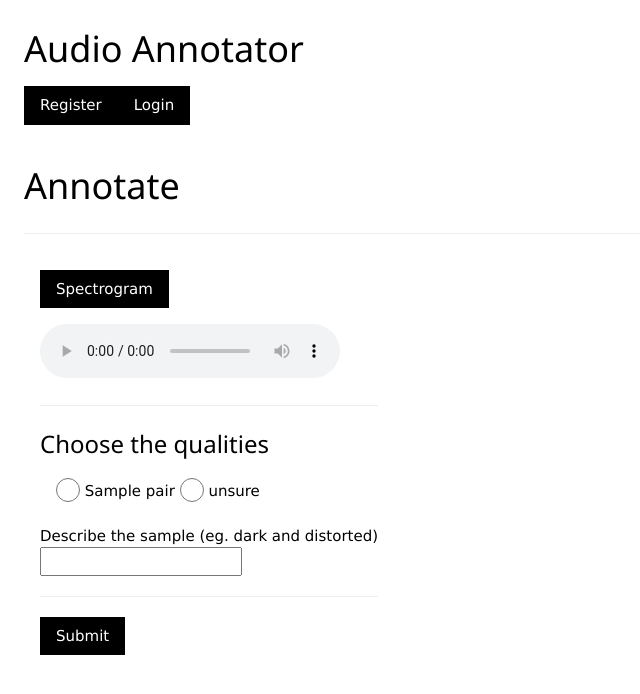
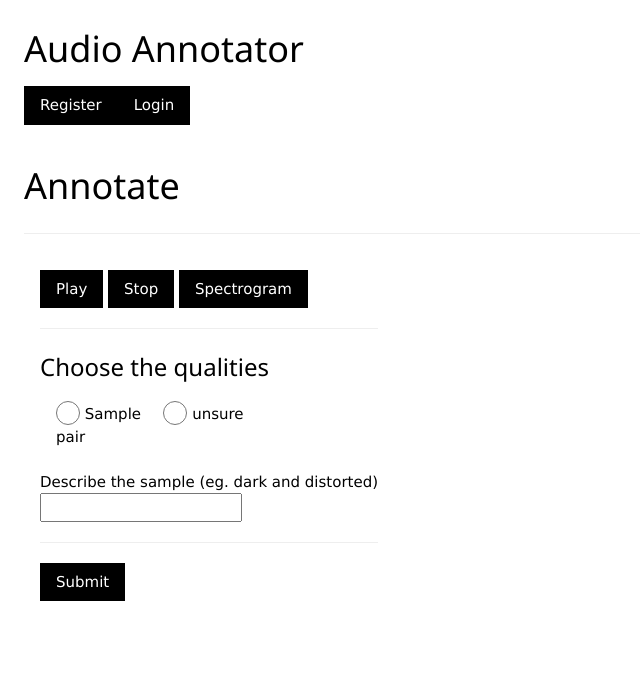
Before and after one commit to TheSoundOfAIOSR/rg_sound_generation, a Flask app: template audio_annotator/audio_annotator/templates/sample/show.html in a window 1280 px wide. Shown: the top 694 px of the page, without its empty margins (0-640 px from the left). Run offline with Flask 2, Linux system fonts and the light colour scheme; the template is opened without the code that fills it: most values are stand-ins (such as "Sample title", 1, 10 or a date in 2020).

Commit message:
annotator changes

```diff
--- a/audio_annotator/audio_annotator/qualities.py
+++ b/audio_annotator/audio_annotator/qualities.py
@@ -1,5 +1,5 @@
 qualities = ('bright', 'dark', 'full', 'hollow', 'smooth', 'rough', 'warm', 'metallic',
              'clear', 'muddy', 'thin', 'thick', 'pure', 'noisy', 'rich', 'sparse',
-             'harmonic', 'disharmonic', 'soft', 'hard')
+             'soft', 'hard')
 
 pairs = [(qualities[i], qualities[i + 1]) for i in range(0, len(qualities), 2)]
--- a/audio_annotator/audio_annotator/templates/sample/show.html
+++ b/audio_annotator/audio_annotator/templates/sample/show.html
@@ -7,12 +7,15 @@
 {% block content %}
 
 <div class="w3-container w3-cell">
+
     <div class="w3-section">
+        <button onclick="play()" class="w3-button w3-black">Play</button>
+        <button onclick="stop()" class="w3-button w3-black">Stop</button>
         <button onclick="display('spec')" class="w3-button w3-black">Spectrogram</button>
     </div>
 
     <div class="w3-section">
-        <audio controls>
+        <audio id="aud">
             <source src="{{ url_for('static', filename=file_name) }}" type="audio/wav">
             Your browser does not support the audio element.
         </audio>
@@ -26,13 +29,17 @@
         <div>
             <form method="post" action="{{ url_for('sample.show_sample', sample_id=sample_id) }}">
                 {%  for i, p in pairs %}
-                    <div class="w3-container">
+                    <div class="w3-row-padding">
                     {%  for quality in p %}
-                        <input name="p_{{ i }}" class="w3-radio" type="radio" value="{{ quality }}">
-                        <label>{{ quality }}</label>
+                        <div class="w3-third">
+                            <input name="p_{{ i }}" class="w3-radio" type="radio" value="{{ quality }}">
+                            <label>{{ quality }}</label>
+                        </div>
                     {% endfor %}
-                    <input name="p_{{ i }}" class="w3-radio" type="radio" value="unsure">
-                    <label>unsure</label>
+                        <div class="w3-third">
+                            <input name="p_{{ i }}" class="w3-radio" type="radio" value="unsure">
+                            <label>unsure</label>
+                        </div>
                     </div>
                 {%  endfor %}
                 <br />
@@ -56,12 +63,26 @@
 <script>
 function display(id) {
   var x = document.getElementById(id);
-  if (x.className.indexOf("w3-show") == -1) {
+  if (x.className.indexOf("w3-show") === -1) {
     x.className += " w3-show";
   } else {
     x.className = x.className.replace(" w3-show", "");
   }
 }
+
+function play() {
+    stop()
+
+    var current_audio = document.getElementById('aud');
+    current_audio.play();
+}
+
+function stop() {
+    var current_audio = document.getElementById('aud');
+    current_audio.pause();
+    current_audio.currentTime=0;
+}
+
 </script>
 
 {% endblock %}
```
